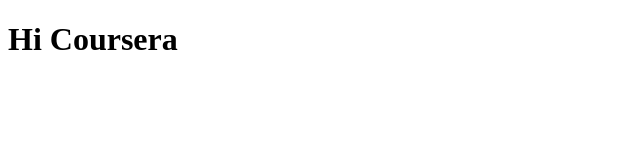
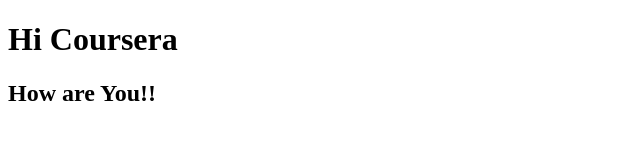
Before and after one commit to Likith-Reddy-S/Coursera-Test, a plain HTML site: page site/index.html in a window 1280 px wide. Shown: the whole page, without its empty margins (0-640 px from the left). Drawn offline with Linux system fonts and the light colour scheme.

Commit message:
Addition to the page content

```diff
--- a/site/index.html
+++ b/site/index.html
@@ -6,6 +6,7 @@
   </head>
   <body>
     <h1>Hi Coursera</h1>
+    <h2>How are You!!</h2>
     <p>
       </p>
   </body>
```
